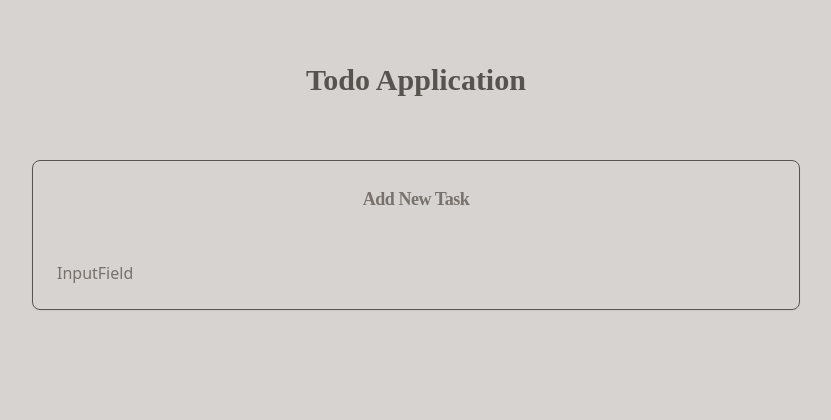
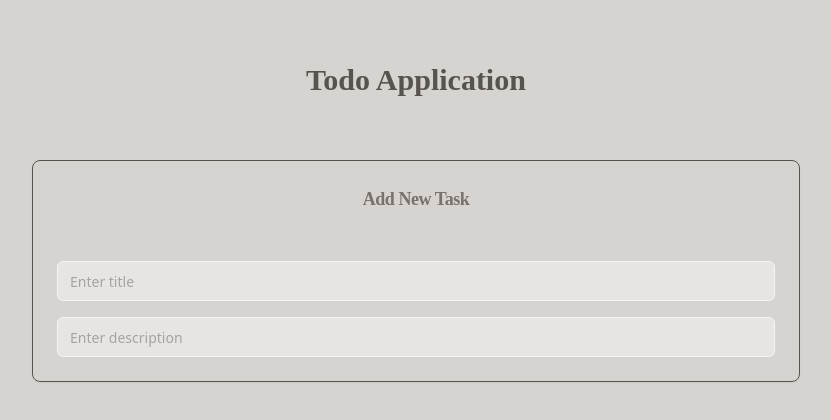
Before and after one commit to anoopraju31/task-tracker, a React (Vite) app: page / in a window 1280 px wide. Shown: the top 420 px of the page, without its empty margins (224-1055 px from the left). Built offline with nearby package versions, Linux system fonts and the light colour scheme; a web font is replaced by a local one.

Commit message:
Input Field Component - styled

```diff
--- a/src/components/Form.tsx
+++ b/src/components/Form.tsx
@@ -1,9 +1,30 @@
+import { ChangeEvent } from 'react'
 import InputField from './InputField'
 
 const Form = () => {
 	return (
-		<form className='p-6 flex flex-col gap-2'>
-			<InputField />
+		<form className='p-6 flex flex-col gap-4'>
+			<InputField
+				id='title'
+				label='Title'
+				placeholder='Enter title'
+				type='text'
+				value={''}
+				handleChange={(e: ChangeEvent<HTMLInputElement>) => {
+					console.log(e)
+				}}
+			/>
+
+			<InputField
+				id='description'
+				label='Description'
+				placeholder='Enter description'
+				type='text'
+				value={''}
+				handleChange={(e: ChangeEvent<HTMLInputElement>) => {
+					console.log(e)
+				}}
+			/>
 		</form>
 	)
 }
--- a/src/components/InputField.tsx
+++ b/src/components/InputField.tsx
@@ -1,5 +1,31 @@
-const InputField = () => {
-	return <div>InputField</div>
+import { ChangeEvent } from 'react'
+
+type Props = {
+	id: string
+	label: string
+	placeholder: string
+	value: string
+	handleChange: (e: ChangeEvent<HTMLInputElement>) => void
+	type: 'text' | 'email'
+}
+
+const InputField = (props: Props) => {
+	const { id, label, placeholder, value, handleChange, type } = props
+	return (
+		<div>
+			<label className='sr-only' htmlFor={id}>
+				{label}
+			</label>
+			<input
+				id={id}
+				value={value}
+				className='flex h-10 rounded-md border border-stone-100 bg-stone-200 px-3 py-2 text-sm ring-offset-stone-400 file:border-0 placeholder:text-stone-400 focus-visible:outline-none focus-visible:ring-2 focus-visible:ring-stone-100 focus-visible:ring-offset-2 disabled:cursor-not-allowed disabled:opacity-50 flex-grow w-full'
+				placeholder={placeholder}
+				type={type}
+				onChange={handleChange}
+			/>
+		</div>
+	)
 }
 
 export default InputField
```
